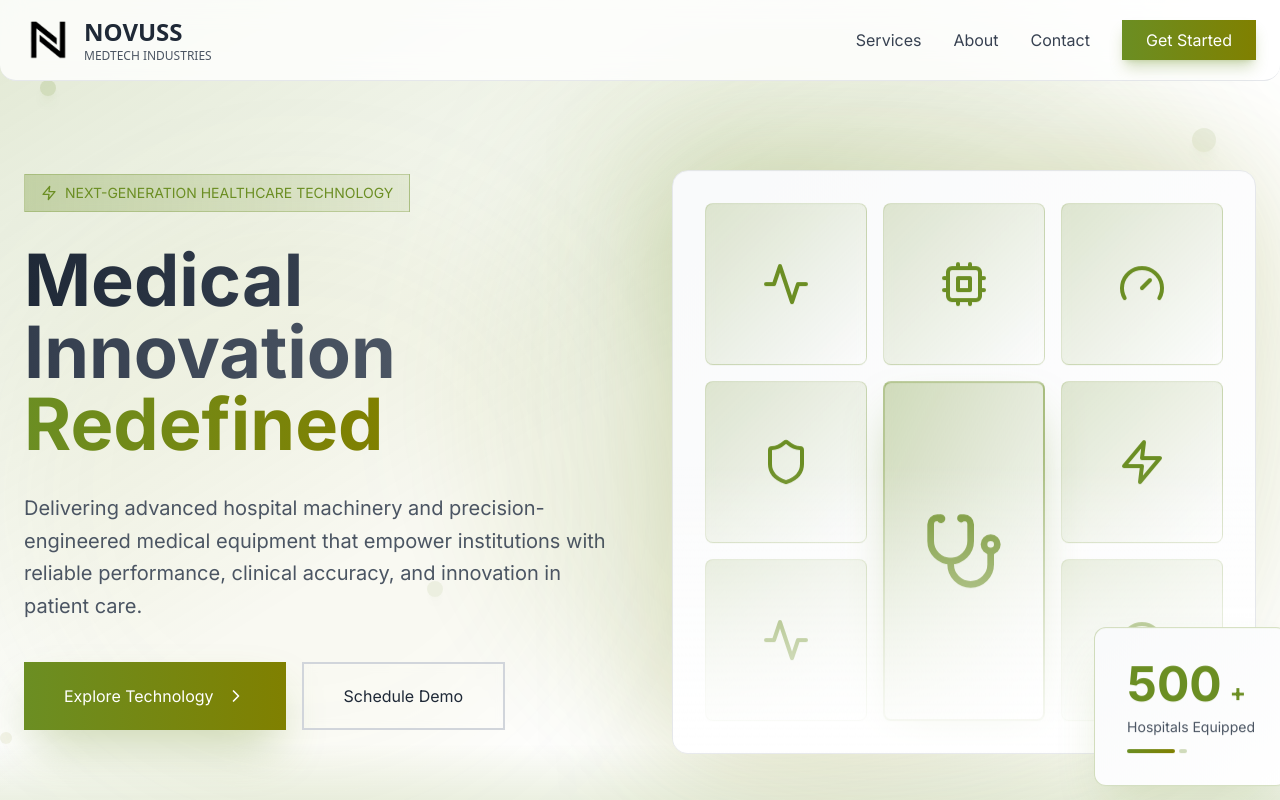
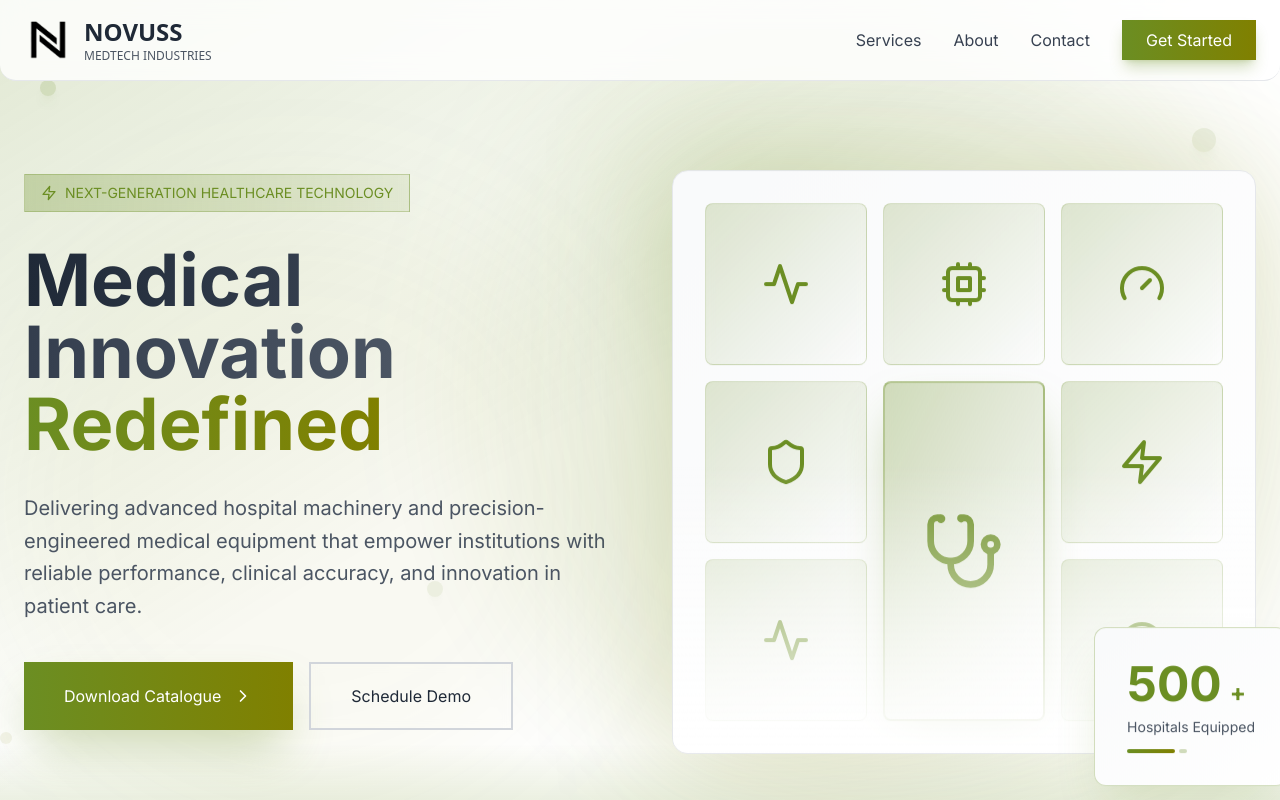
Before and after one commit to nikhilbhardwaj15/novuss-medtech-website, a React (Vite) app: page / in a window 1280 px wide. Shown: the top 800 px of the page. Built offline with nearby package versions, Linux system fonts and the light colour scheme.

Commit message:
Fix: Update 'Explore Technology' button to 'Download Catalogue' in App.tsx

```diff
--- a/src/App.tsx
+++ b/src/App.tsx
@@ -121,8 +121,8 @@ function HomePage() {
                 Delivering advanced hospital machinery and precision-engineered medical equipment that empower institutions with reliable performance, clinical accuracy, and innovation in patient care.
               </p>
               <div className="flex flex-wrap gap-4">
-                <Link to="/contact" className="bg-gradient-to-r from-[#6B8E23] to-[#808000] hover:from-[#556B2F] hover:to-[#6B8E23] text-white px-10 py-5 font-medium transition-all flex items-center space-x-3 group shadow-2xl shadow-[#6B8E23]/40">
-                  <span>Explore Technology</span>
+                <Link to="/brochure-download" className="bg-gradient-to-r from-[#6B8E23] to-[#808000] hover:from-[#556B2F] hover:to-[#6B8E23] text-white px-10 py-5 font-medium transition-all flex items-center space-x-3 group shadow-2xl shadow-[#6B8E23]/40">
+                  <span>Download Catalogue</span>
                   <ChevronRight className="w-5 h-5 group-hover:translate-x-1 transition-transform" />
                 </Link>
                 <Link to="/contact" className="border-2 border-gray-300 hover:border-[#6B8E23]/60 hover:bg-[#6B8E23]/10 text-gray-800 px-10 py-5 font-medium transition-all backdrop-blur-sm">
```
